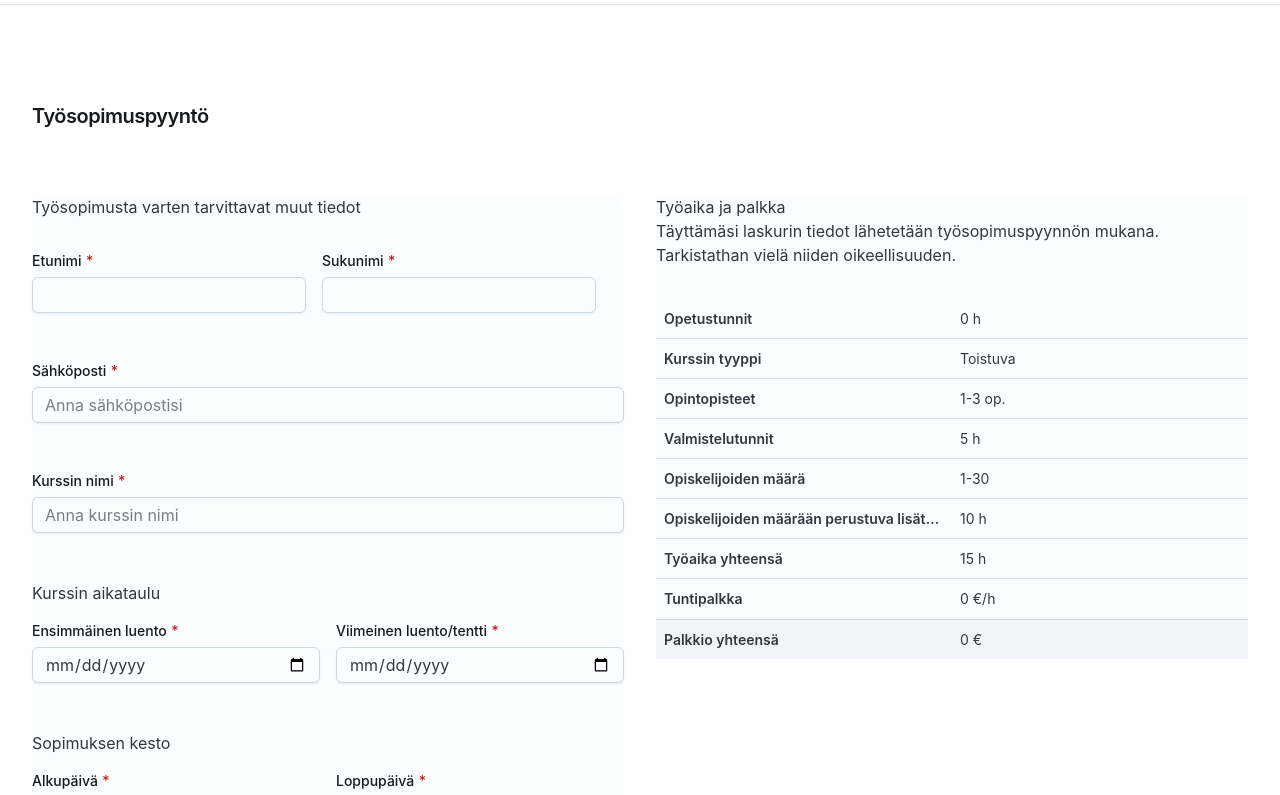
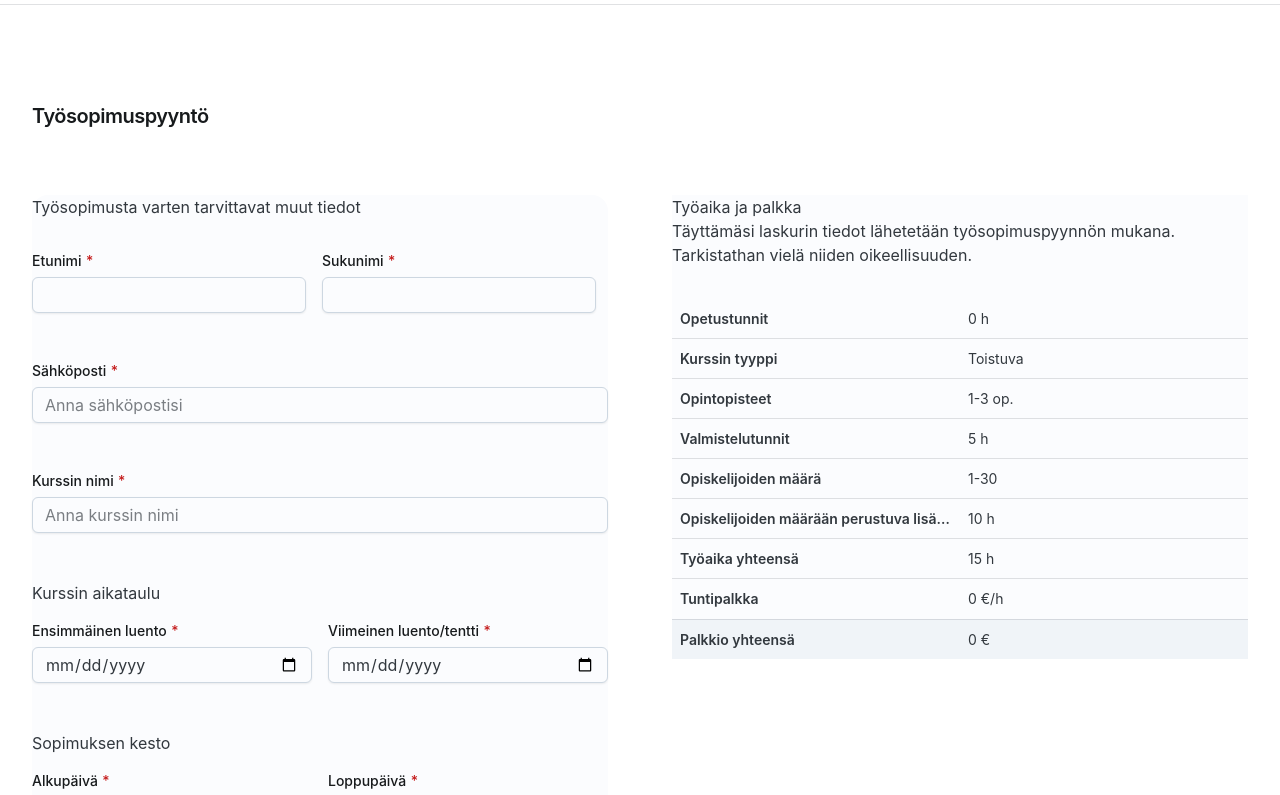
Before and after one commit to UniversityOfHelsinkiCS/toppi, a React (Vite) app: page / in a window 1280 px wide. Shown: the part 1640-2435 px from the top of the page. Built offline with nearby package versions, Linux system fonts and the light colour scheme.

Commit message:
Order component fix

```diff
--- a/src/client/ContractRequest.tsx
+++ b/src/client/ContractRequest.tsx
@@ -107,7 +107,7 @@ const ContractForm = () => {
 const ContractRequest = () => (
   <Box p="2rem">
     <Typography level="h4">Työsopimuspyyntö</Typography>
-    <Box sx={theme => ({ display: "flex", gap: "2rem", py: "4rem", [theme.breakpoints.down('md')]: { flexDirection: 'column' } })}>
+    <Box sx={theme => ({ display: "flex", gap: "4rem", py: "4rem", [theme.breakpoints.down('md')]: { flexDirection: 'column-reverse', } })}>
       <Box flex={1}>
         <ContractForm />
       </Box>
```
